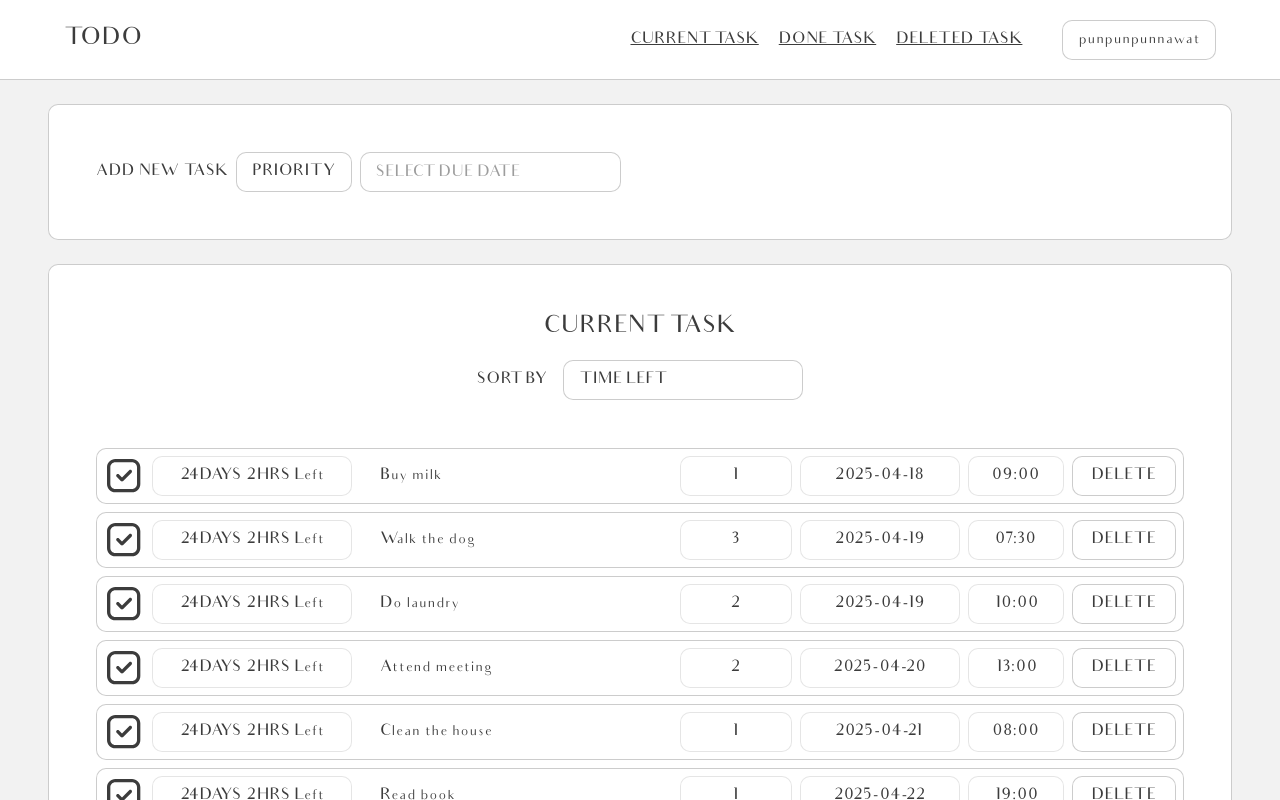
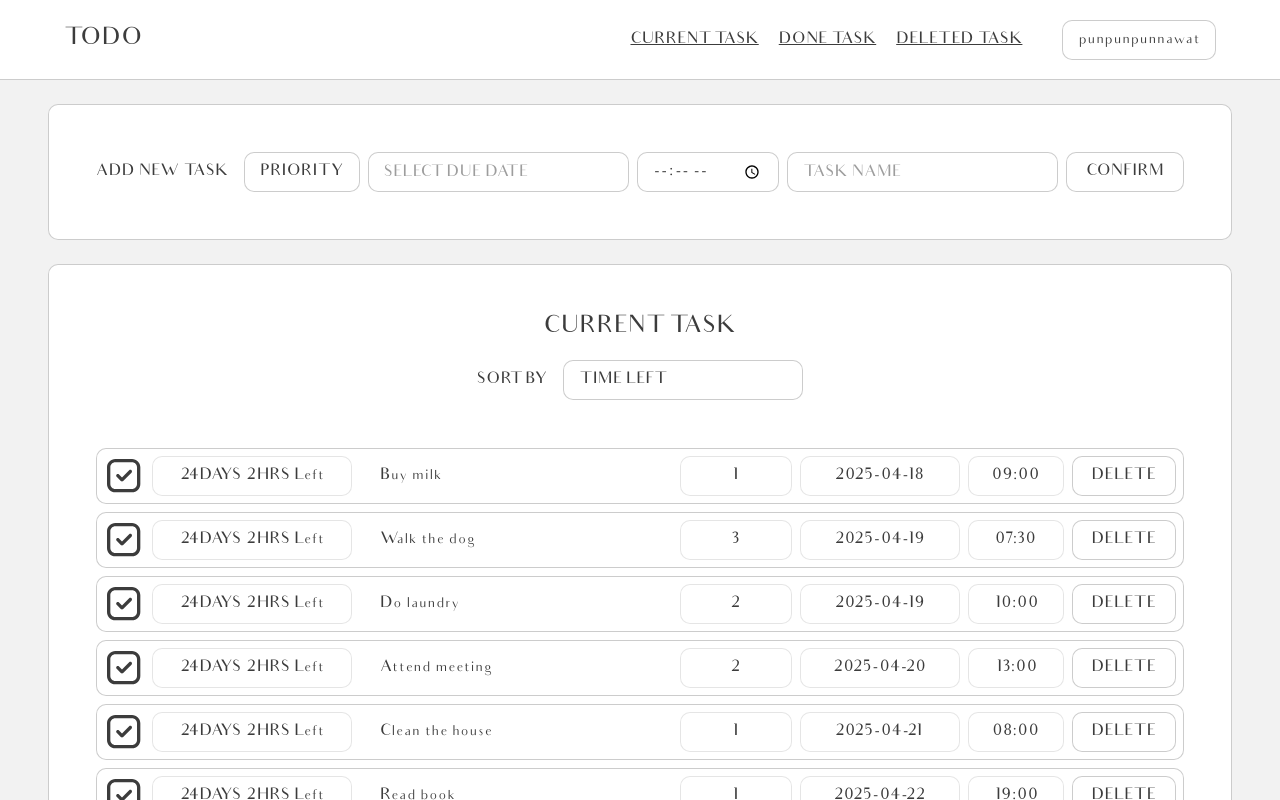
Before and after one commit to punpunpunnawat/TODO, a React (Vite) app in the folder front-end/: page / in a window 1280 px wide. Shown: the top 800 px of the page. Built offline with nearby package versions, Linux system fonts and the light colour scheme.

Commit message:
task add bar added

```diff
--- a/front-end/src/App.tsx
+++ b/front-end/src/App.tsx
@@ -66,9 +66,9 @@ const App: React.FC = () => {
       <NavigationBar username={"punpunpunnawat"} />
 
       <div className="flex flex-col p-6 gap-6 sm:px-12">
-
-        <div className="flex p-12 gap-2 light_border items-center bg-light_main">
+        <div className="flex p-12 gap-4 light_border items-center bg-light_main">
           ADD NEW TASK
+          <div className="flex flex-1 gap-2">
             <DropdownInput label="PRIORITY" options={["High", "Medium", "Low"]}/>
             <DatePicker
               selected={startDate}
@@ -77,7 +77,12 @@ const App: React.FC = () => {
               placeholderText="SELECT DUE DATE"
               className="w-full h-10 px-4 bg-light_main border-light_main focus:outline-border light_border transition-all duration-300"
             />
+            <input placeholder="SELECT DUE TIME" type="time" className="h-10 px-4 light_border"/>
+            <input placeholder="TASK NAME" type="text" className="flex-1 h-10 px-4 light_border"/>
+            <Button>CONFIRM</Button>
           </div>
+      </div>
+
 
         <div className="flex flex-col items-center px-4 sm:px-12 py-12 gap-12 bg-light_main light_border">
           <div className="flex flex-col gap-4">
```
Lines whose indentation alone changed are shown as unchanged.
